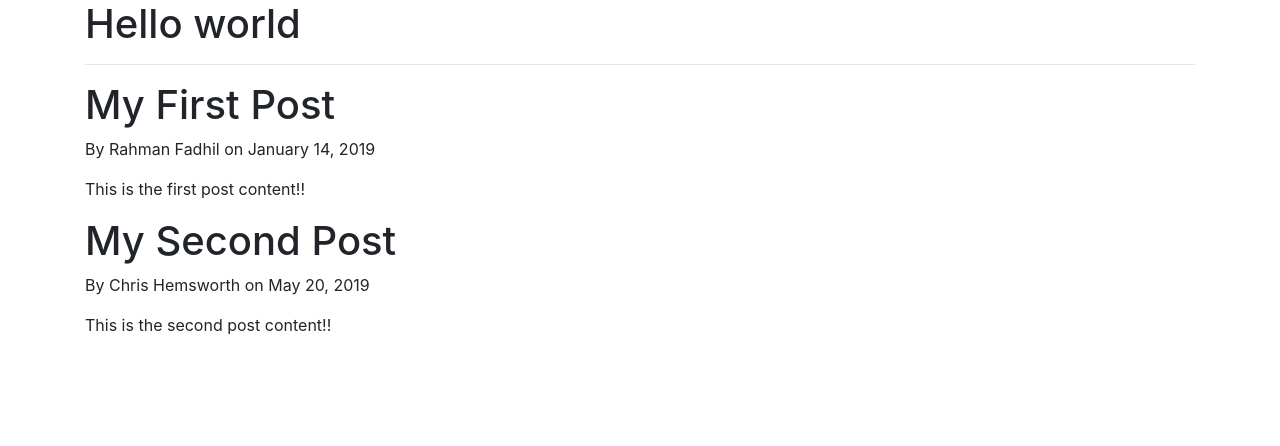
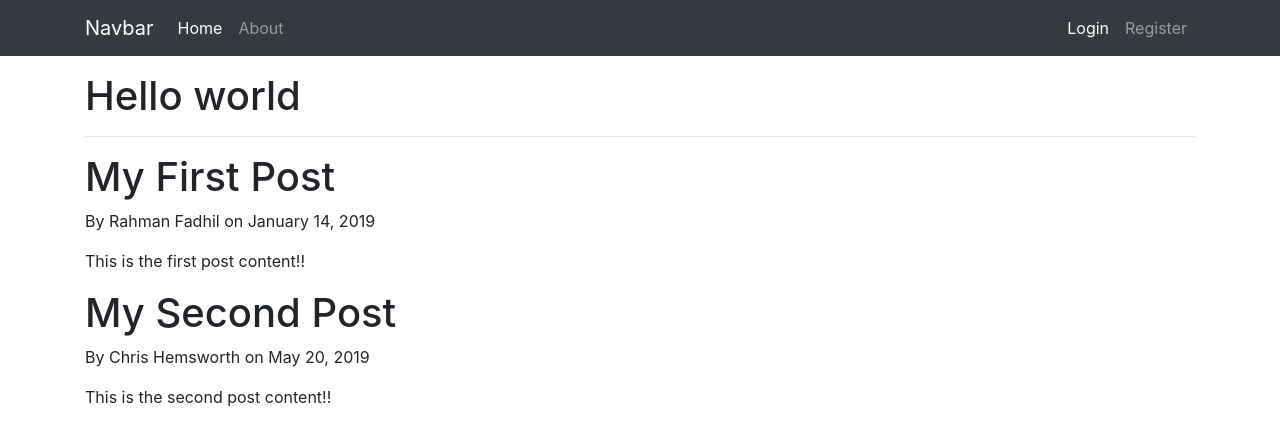
Before and after one commit to rahmanfadhil/learn-flask, a Flask app: page / in a window 1280 px wide. Shown: the top 446 px of the page. Run offline with Flask 2, Linux system fonts and the light colour scheme; some libraries are stand-ins or nearby versions.

Commit message:
Add navbar to layout

```diff
--- a/templates/layout.html
+++ b/templates/layout.html
@@ -18,7 +18,35 @@
 </head>
 
 <body>
-  <div class="container">
+  <nav class="navbar navbar-expand-lg navbar-dark bg-dark">
+    <div class="container">
+      <a class="navbar-brand" href="#">Navbar</a>
+      <button class="navbar-toggler" type="button" data-toggle="collapse" data-target="#navbarNav"
+        aria-controls="navbarNav" aria-expanded="false" aria-label="Toggle navigation">
+        <span class="navbar-toggler-icon"></span>
+      </button>
+      <div class="collapse navbar-collapse" id="navbarNav">
+        <ul class="navbar-nav">
+          <li class="nav-item active">
+            <a class="nav-link" href="#">Home</a>
+          </li>
+          <li class="nav-item">
+            <a class="nav-link" href="#">About</a>
+          </li>
+        </ul>
+        <ul class="navbar-nav ml-auto">
+          <li class="nav-item active">
+            <a class="nav-link" href="#">Login</a>
+          </li>
+          <li class="nav-item">
+            <a class="nav-link" href="#">Register</a>
+          </li>
+        </ul>
+      </div>
+    </div>
+  </nav>
+
+  <div class="container mt-3">
     {% block content %}{% endblock %}
   </div>
 
```
